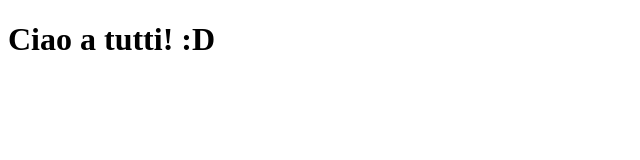
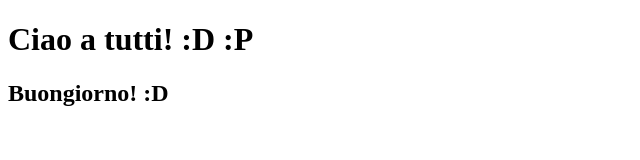
Before and after one commit to Realise-Formation-Digital/merge, a plain HTML site: page index.html in a window 1280 px wide. Shown: the whole page, without its empty margins (0-640 px from the left). Drawn offline with Linux system fonts and the light colour scheme.

Commit message:
Added Buongiorno

```diff
--- a/index.html
+++ b/index.html
@@ -9,6 +9,7 @@
     <!-- <script src='main.js'></script> -->
 </head>
 <body>
-    <h1>Ciao a tutti! :D</h1>
+    <h1>Ciao a tutti! :D :P</h1>
+    <h2>Buongiorno! :D</h2>
 </body>
 </html>
```
